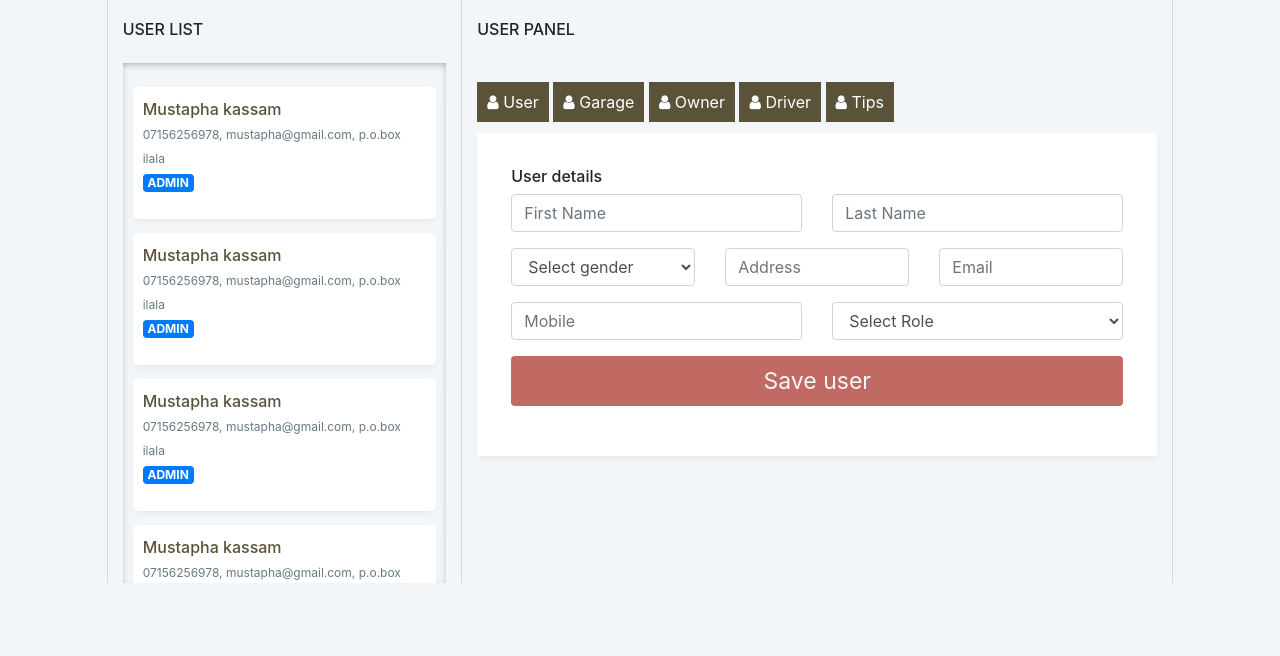
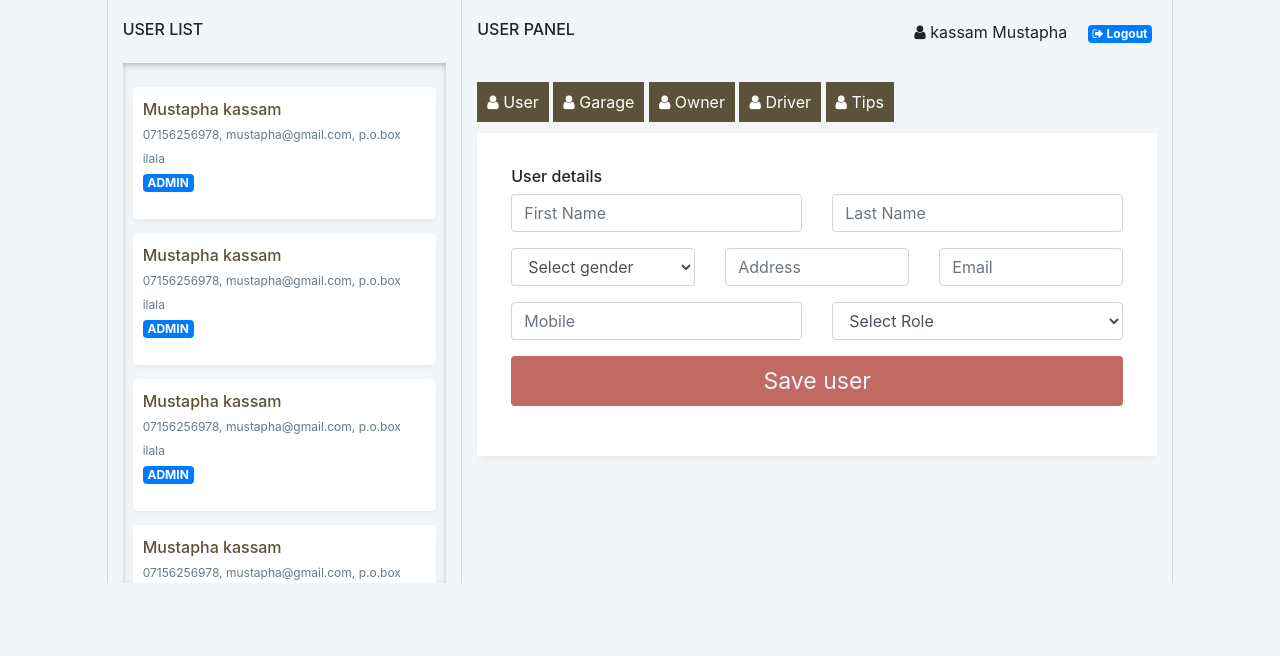
Before and after one commit to Gfrey70/Project, a CodeIgniter app: page /database/index.php/user/panel in a window 1280 px wide. Shown: the top 656 px of the page. Run offline with CodeIgniter, Linux system fonts and the light colour scheme; some libraries are stand-ins or nearby versions.

Commit message:
file for the user to logout and some correction

```diff
--- a/application/views/driver_dashboard.php
+++ b/application/views/driver_dashboard.php
@@ -95,6 +95,9 @@
               <?php $this->load->view('nav');?>
               <!-- for panel nav end here -->
             </div>
+            <!-- profile info -->
+            <?php $this->load->view('pro_info');?>
+            <!-- end here -->
             <div class="vl-panel-body">
               <h6>Driver details</h6>
               <form class="" action="index.html" method="post">
--- a/application/views/garage_dashboard.php
+++ b/application/views/garage_dashboard.php
@@ -95,6 +95,9 @@
               <?php $this->load->view('nav');?>
               <!-- for panel nav end here -->
             </div>
+            <!-- profile info -->
+            <?php $this->load->view('pro_info');?>
+            <!-- end here -->
             <div class="vl-panel-body">
               <h6>Garage details</h6>
               <form class="" action="index.html" method="post">
--- a/application/views/owner_dashboard.php
+++ b/application/views/owner_dashboard.php
@@ -95,6 +95,9 @@
               <?php $this->load->view('nav');?>
               <!-- for panel nav end here -->
             </div>
+            <!-- profile info -->
+            <?php $this->load->view('pro_info');?>
+            <!-- end here -->
             <div class="vl-panel-body">
               <h6>Owner details</h6>
               <form class="" action="index.html" method="post">
--- /dev/null
+++ b/application/views/pro_info.php
@@ -0,0 +1,6 @@
+<span class="vl-profile-tab">
+  <ul>
+    <li><i class="fa fa-user"></i> kassam Mustapha</li>
+    <li><a href="#" class="badge badge-primary"><i class="fa fa-sign-out"></i> Logout</a></li>
+  </ul>
+</span>
--- a/application/views/tips_dashboard.php
+++ b/application/views/tips_dashboard.php
@@ -95,6 +95,9 @@
               <?php $this->load->view('nav');?>
               <!-- for panel nav end here -->
             </div>
+            <!-- profile info -->
+            <?php $this->load->view('pro_info');?>
+            <!-- end here -->
             <div class="vl-panel-body">
               <h6>Tips details</h6>
               <form class="" action="index.html" method="post">
--- a/application/views/user_dashboard.php
+++ b/application/views/user_dashboard.php
@@ -95,6 +95,9 @@
               <?php $this->load->view('nav');?>
               <!-- for panel nav end here -->
             </div>
+            <!-- profile info -->
+            <?php $this->load->view('pro_info');?>
+            <!-- end here -->
             <div class="vl-panel-body">
               <h6>User details</h6>
               <form class="" action="index.html" method="post">
--- a/assets/css/main_style.css
+++ b/assets/css/main_style.css
@@ -170,3 +170,19 @@ box-shadow: 0px 3px 8px -3px rgba(0,0,0,0.1);
     height: 50px;
     font-size: 23px;
 }
+.vl-profile-tab {
+    display: inline-block;
+    float: right;
+    top: 0;
+    position: absolute;
+    right: 0;
+    padding:20px;
+}
+.vl-profile-tab ul{
+  list-style:none;
+  padding:0;
+}
+.vl-profile-tab ul li{
+  display:inline-block;
+  margin-left: 16px;
+}
```
